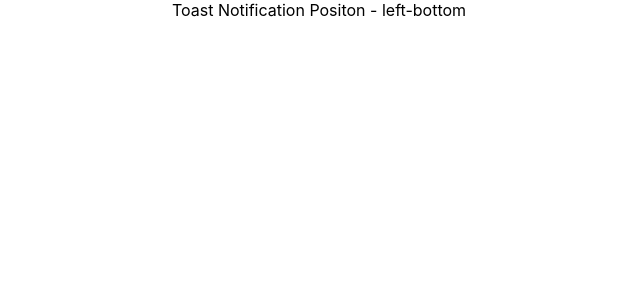
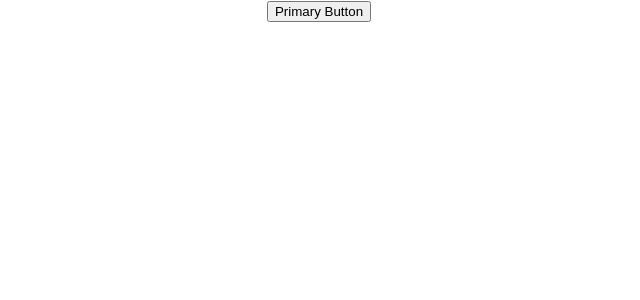
Before and after one commit to aaryan182/React_TS_Learning, a React (Create React App) app: page / in a window 1280 px wide. Shown: the top 300 px of the page, without its empty margins (321-961 px from the left). Built offline with nearby package versions, Linux system fonts and the light colour scheme.

Commit message:
wrapping html elements

```diff
--- a/src/App.tsx
+++ b/src/App.tsx
@@ -1,7 +1,5 @@
 import "./App.css";
-import { List } from "./components/generics/List";
-import { RandomNumber } from "./components/restriction/RandomNumber";
-import { Toast } from "./components/templateLiterals/Toast";
+import { CustomButton } from "./components/html/Button";
 
 function App() {
   // const personName = {
@@ -60,7 +58,10 @@
         onclick={(item) => console.log(item)}
       /> */}
       {/* <RandomNumber value={10} isPositive/> */}
-      <Toast position="left-bottom" />
+      {/* <Toast position="left-bottom" /> */}
+      <CustomButton variant="primary" onClick={() => console.log("clicked")}>
+        Primary Button
+      </CustomButton>
     </div>
   );
 }
--- /dev/null
+++ b/src/components/html/Button.tsx
@@ -0,0 +1,8 @@
+type ButtonProps = {
+    variant: 'primary' | 'secondary'
+    children: string
+} & Omit<React.ComponentProps<'button'> , 'children'>
+
+export const CustomButton = ({variant , children, ...rest}: ButtonProps) => {
+    return <button className={`class-with ${variant}`} {...rest}>{children}</button>
+}
```
Also changed, not shown: src/components/html/Input.tsx (added, +7 -0 lines).
